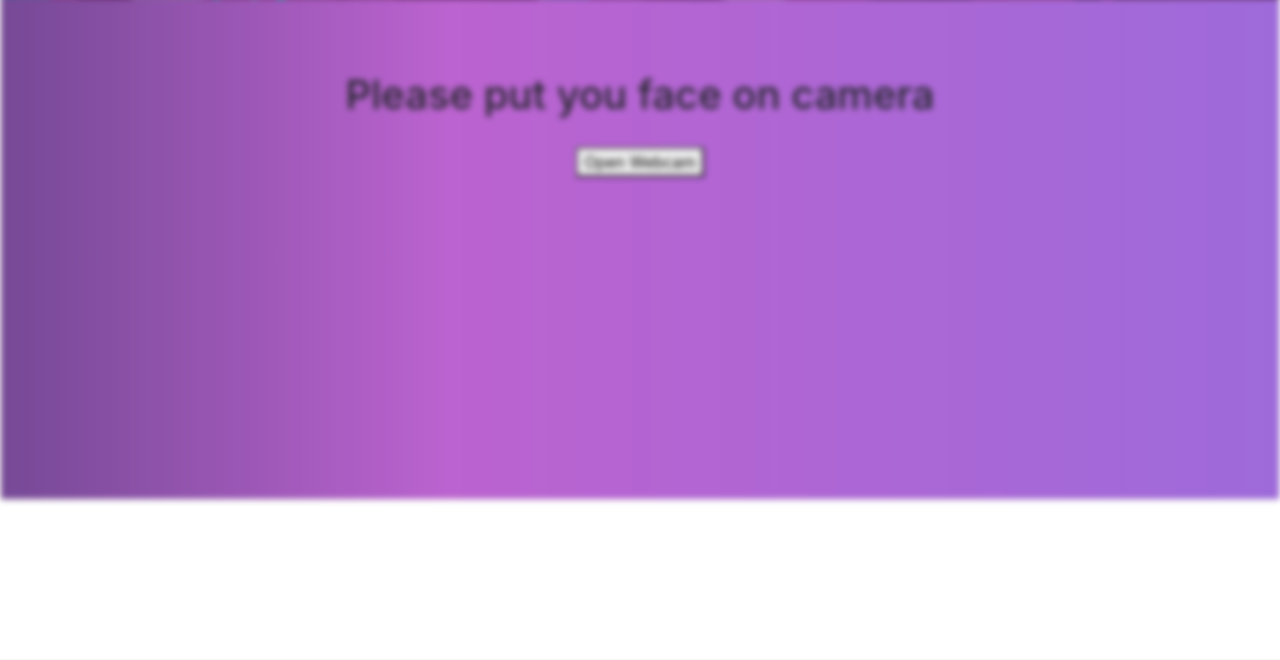
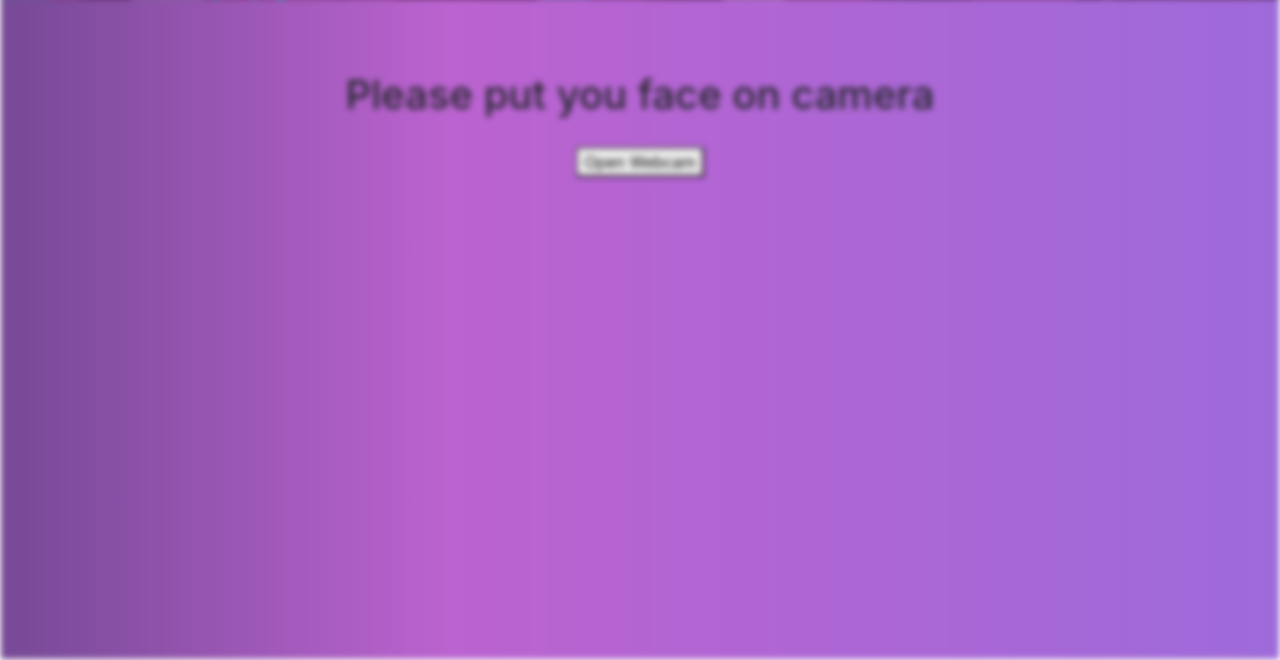
Before and after one commit to Nelex05/Face-identifier, a PHP site: page / in a window 1280 px wide. Shown: the part 802-1462 px from the top of the page. Before the commit the page ends 1305 px from the top, so only its background shows below. Run offline with PHP 8.4, Linux system fonts and the light colour scheme.

Commit message:
i change the z-index numbers

```diff
--- a/Style.css
+++ b/Style.css
@@ -30,7 +30,7 @@
     position: sticky;
     height: 100vh;
     top: 0;
-    z-index: 0;
+    z-index: 1;
 }
 #nav1{
     display: flex;
@@ -79,6 +79,6 @@
     background: rgb(118,73,150);
     background: linear-gradient(90deg, rgba(118,73,150,1) 0%, rgba(187,99,208,1) 35%, rgba(158,106,218,1) 100%);
     position: relative;
-    height: 500px; /* Adjust the height to ensure the second page covers the first */
-    z-index: 1;
+    height: 100%; /* Adjust the height to ensure the second page covers the first */
+    z-index: 2;
   }
```
